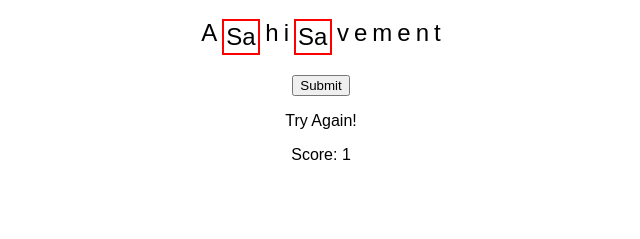
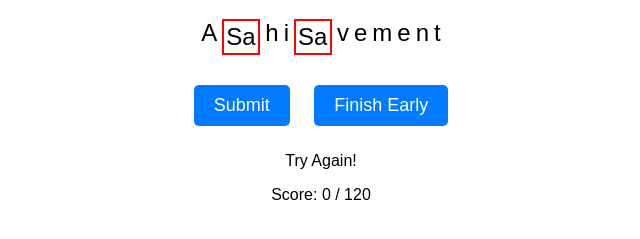
Before and after one commit to Ethar-HA/missing_letters, a plain HTML site: page game.html in a window 1280 px wide. Both pictures are taken after typing "Sample", "Sample" into the empty fields and a click on the button "Submit". Shown: the part 61-300 px from the top of the page, without its empty margins (319-959 px from the left). Drawn offline with Linux system fonts and the light colour scheme.

Commit message:
game.html

```diff
--- a/game.html
+++ b/game.html
@@ -27,17 +27,30 @@
             border: 2px solid red;
             background-color: white;
         }
+        button {
+            font-size: 18px;
+            padding: 10px 20px;
+            margin: 10px;
+            cursor: pointer;
+            border: none;
+            background-color: #007BFF;
+            color: white;
+            border-radius: 5px;
+        }
+        button:hover {
+            background-color: #0056b3;
+        }
     </style>
 </head>
 <body>
     <h1>Guess the Missing Letters</h1>
     <div id="wordDisplay" class="word-container"></div>
     <button onclick="checkAnswer()">Submit</button>
+    <button onclick="finishEarly()">Finish Early</button>
     <p id="result"></p>
-    <p>Score: <span id="score">1</span></p>
+    <p>Score: <span id="score">0</span> / 120</p>
 
     <script>
-        <!-- This game contains 120 words -->
         const wordList = [
             "Achievement", "Acceptance", "Adventure", "Affection", "Competition", "Awareness", "Beauty", "Challenge",
             "Change", "Community", "Compassion", "Competence", "Completion", "Connectedness", "Cooperation",
@@ -53,7 +66,13 @@
             "Privacy", "Purity", "Quality", "Radiance", "Recognition", "Relationships", "Religion", "Reputation",
             "Responsibility", "Risk", "Safety & Security", "Self-Respect", "Sensibility", "Sensuality", "Serenity",
             "Service", "Sexuality", "Sophistication", "Spark", "Speculation", "Spirituality", "Stability", "Success",
-            "Status", "Teaching", "Tenderness", "Thrill", "Unity", "Variety", "Wealth", "Winning", "Wisdom"
+            "Status", "Teaching", "Tenderness", "Thrill", "Unity", "Variety", "Wealth", "Winning", "Wisdom", "Innovation",
+            "Empowerment", "Revolution", "Transformation", "Collaboration", "Sustainability", "Opportunity", "Determination",
+            "Creativity", "Ambition", "Inclusion", "Resilience", "Productivity", "Integrity", "Support", "Diversity",
+            "Responsibility", "Progress", "Efficiency", "Motivation", "Perspective", "Independence", "Enthusiasm",
+            "Flexibility", "Teamwork", "Vision", "Leadership", "Inspiration", "Commitment", "Growth", "Well-being",
+            "Balance", "Diligence", "Trust", "Determination", "Security", "Gratitude", "Patience", "Courage", "Satisfaction",
+            "Reliability", "Commitment", "Innovation", "Respect", "Unity", "Focus", "Integrity", "Adaptability", "Creativity"
         ];
 
         function generateWords() {
@@ -61,7 +80,6 @@
                 let wordArr = word.split("");
                 let indices = [];
 
-                // Ensure two different random missing letters
                 while (indices.length < 2) {
                     let randomIndex = Math.floor(Math.random() * wordArr.length);
                     if (!indices.includes(randomIndex) && wordArr[randomIndex] !== " ") {
@@ -81,9 +99,14 @@
 
         const words = generateWords();
         let currentWordIndex = 0;
-        let score = 1;
+        let score = 0; // Score starts from 0
 
         function loadWord() {
+            if (currentWordIndex >= words.length) {
+                finishGame();
+                return;
+            }
+
             const wordObj = words[currentWordIndex];
             const wordDisplay = document.getElementById("wordDisplay");
             wordDisplay.innerHTML = "";
@@ -120,8 +143,8 @@
 
             if (correct) {
                 document.getElementById("result").textContent = "Correct!";
-                score += 1;
-                document.getElementById("score").textContent = score;
+                score++;
+                document.getElementById("score").textContent = `${score} `; // Update the score here
             } else {
                 document.getElementById("result").textContent = "Try Again!";
                 return;
@@ -132,10 +155,18 @@
             if (currentWordIndex < words.length) {
                 setTimeout(loadWord, 1000);
             } else {
-                document.getElementById("wordDisplay").textContent = "Well Played!";
-                document.getElementById("result").textContent = `Final Score: ${score}`;
-                document.querySelector("button").style.display = "none";
+                finishGame(); // Do not update score here anymore
             }
+        }
+
+        function finishGame() {
+            document.getElementById("wordDisplay").textContent = "Well Played!";
+            document.getElementById("result").textContent = `Final Score: ${score} / 120`;
+            document.querySelectorAll("button").forEach(button => button.style.display = "none");
+        }
+
+        function finishEarly() {
+            finishGame();
         }
 
         loadWord();
```
